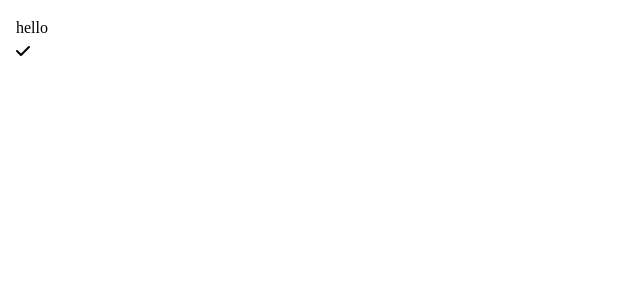
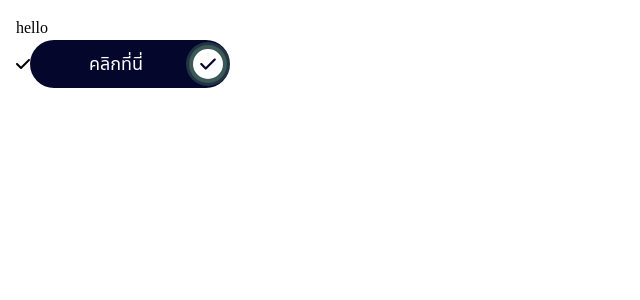
Before and after one commit to 3rdyearproj-mark-ohm-banjo/client, a Next.js app: page / in a window 1280 px wide. Shown: the top 300 px of the page, without its empty margins (0-640 px from the left). Built offline with nearby package versions, Linux system fonts and the light colour scheme; a web font is replaced by a local one.

Commit message:
add button width four style/with icon/size

```diff
--- a/components/Button.js
+++ b/components/Button.js
@@ -1,7 +1,240 @@
 import React from 'react'
+import PropTypes from 'prop-types'
+import styled, {css} from 'styled-components'
+import {COLORS} from '../styles/colors'
+import {FONTS, FONT_SIZE} from '../styles/fonts'
+import Icon from './Icon'
+import {ICONS} from '../config/icon'
 
-const Button = () => {
-  return <div>Button</div>
+const size = {
+  sm: '38px',
+  md: '48px',
+  lg: '52px',
+}
+
+const iconSizes = {
+  sm: {
+    item: '22px',
+    outer1: '26px',
+    outer2: '30px',
+  },
+  md: {
+    item: '30px',
+    outer1: '38px',
+    outer2: '44px',
+  },
+  lg: {
+    item: '34px',
+    outer1: '42px',
+    outer2: '48px',
+  },
+}
+
+const iconSizeStyled = (size) => css`
+  width: ${iconSizes[size].outer2};
+
+  > div {
+    width: ${iconSizes[size].item};
+    height: ${iconSizes[size].item};
+  }
+
+  &:before {
+    width: ${iconSizes[size].outer1};
+    height: ${iconSizes[size].outer1};
+  }
+
+  &:after {
+    width: ${iconSizes[size].outer2};
+    height: ${iconSizes[size].outer2};
+  }
+`
+
+const primaryStyled = css`
+  background-color: ${COLORS.PRIMARY};
+  color: ${COLORS.WHITE};
+  border: none;
+
+  &:hover {
+    box-shadow: 0 5px 5px -5px rgba(4, 6, 44, 0.15),
+      0 10px 10px -5px rgba(4, 6, 44, 0.15),
+      0 15px 15px -5px rgba(4, 6, 44, 0.15),
+      0 20px 20px -5px rgba(4, 6, 44, 0.15);
+  }
+`
+
+const secondaryStyled = css`
+  background-color: ${COLORS.GREEN};
+  color: ${COLORS.PRIMARY};
+  border: none;
+
+  &:hover {
+    box-shadow: 0 5px 5px -5px rgb(153 233 165 / 15%),
+      0 10px 10px -5px rgba(153, 233, 165, 0.15),
+      0 15px 15px -5px rgba(153, 233, 165, 0.15),
+      0 20px 20px -5px rgba(153, 233, 165, 0.15);
+  }
+`
+
+const whiteBorderStyled = css`
+  background-color: ${COLORS.WHITE};
+  color: ${COLORS.PRIMARY};
+  border: 1px solid ${COLORS.PRIMARY};
+
+  &:hover {
+    background: ${COLORS.PRIMARY};
+    color: ${COLORS.WHITE};
+    box-shadow: 0 5px 5px -5px rgba(4, 6, 44, 0.15),
+      0 10px 10px -5px rgba(4, 6, 44, 0.15),
+      0 15px 15px -5px rgba(4, 6, 44, 0.15),
+      0 20px 20px -5px rgba(4, 6, 44, 0.15);
+  }
+`
+
+const orangeGradientStyled = css`
+  background: linear-gradient(${COLORS.PINK}, ${COLORS.ORANGE});
+  color: ${COLORS.WHITE};
+  border: none;
+`
+const smSize = css`
+  border-radius: 24px;
+  min-height: 32px;
+  padding: 4px 10px;
+  font-size: ${FONT_SIZE.MD};
+  ${(props) => props.withIcon && `padding:4px ${size.sm} 4px 10px;`}
+`
+
+const mdSize = css`
+  border-radius: 24px;
+  min-height: 48px;
+  min-width: 200px;
+  padding: 10px 20px;
+  font-size: ${FONT_SIZE.LG};
+  ${(props) => props.withIcon && `padding:10px ${size.md} 10px 20px;`}
+`
+
+const lgSize = css`
+  border-radius: 40px;
+  min-height: 52px;
+  min-width: 220px;
+  padding: 10px 20px;
+  font-size: ${FONT_SIZE.XL};
+  ${(props) => props.withIcon && `padding:10px ${size.lg} 10px 20px;`}
+`
+
+const IconContainer = styled.span`
+  position: absolute;
+  top: 0;
+  right: 0;
+  height: 100%;
+
+  > div {
+    border-radius: 50%;
+    background: ${COLORS.WHITE};
+    color: ${COLORS.PRIMARY};
+    z-index: 2;
+    position: absolute;
+    top: 50%;
+    left: 50%;
+    transform: translate(-50%, -50%);
+    > svg {
+      position: absolute;
+      top: 50%;
+      left: 50%;
+      transform: translate(-50%, -50%);
+      padding: 10px;
+    }
+  }
+
+  &:before,
+  &:after {
+    display: block;
+    content: '';
+    border-radius: 50%;
+    transition: background 0.22s ease-in-out;
+    position: absolute;
+    top: 50%;
+    left: 50%;
+    transform: translate(-50%, -50%);
+    background: rgba(153, 233, 165, 0.2);
+  }
+
+  &:before {
+    z-index: 1;
+  }
+
+  ${(props) => props.btnSize && iconSizeStyled(props.btnSize)};
+`
+
+const ButtonStyled = styled.button`
+  position: relative;
+  font-family: ${FONTS.PRIMARY};
+  transition: background 0.22s ease-out, color 0.22s ease-out,
+    box-shadow 0.22s ease-out, transform 0.22s ease-out;
+
+  ${(props) => props.btnSize.toLowerCase() === 'sm' && smSize}
+  ${(props) => props.btnSize.toLowerCase() === 'md' && mdSize}
+  ${(props) => props.btnSize.toLowerCase() === 'lg' && lgSize}
+  ${(props) => props.btnType.toLowerCase() === 'primary' && primaryStyled}
+  ${(props) => props.btnType.toLowerCase() === 'secondary' && secondaryStyled}
+    ${(props) => props.btnType === 'whiteBorder' && whiteBorderStyled}
+    ${(props) => props.btnType === 'orangeGradient' && orangeGradientStyled};
+  ${(props) => props.fullWidth && 'width: 100%;'}
+
+  &:hover > span:last-child:before,
+  &:hover > span:last-child:after {
+    ${(props) => props.withIcon && 'background: rgba(153, 233, 165, 0.7);'}
+  }
+`
+
+const Button = ({
+  btnType,
+  btnSize,
+  onClick,
+  children,
+  withIcon,
+  iconName,
+  fullWidth,
+}) => {
+  return (
+    <ButtonStyled
+      btnType={btnType}
+      btnSize={btnSize}
+      onClick={onClick}
+      withIcon={withIcon}
+      fullWidth={fullWidth}
+    >
+      {children ?? 'click me'}
+      {withIcon && (
+        <IconContainer btnSize={btnSize}>
+          <div>
+            <Icon iconName={iconName} />
+          </div>
+        </IconContainer>
+      )}
+    </ButtonStyled>
+  )
+}
+
+Button.propTypes = {
+  btnType: PropTypes.oneOf([
+    'primary',
+    'secondary',
+    'whiteBorder',
+    'orangeGradient',
+  ]),
+  btnSize: PropTypes.oneOf(['sm', 'md', 'lg']),
+  withIcon: PropTypes.bool,
+  fullWidth: PropTypes.bool,
+  iconName: PropTypes.object,
+  onClick: PropTypes.func,
+  children: PropTypes.node,
+}
+
+Button.defaultProps = {
+  btnType: 'primary',
+  btnSize: 'md',
+  withIcon: false,
+  iconName: ICONS.faCheck,
 }
 
 export default Button
--- a/package.json
+++ b/package.json
@@ -16,6 +16,7 @@
     "next": "12.1.1",
     "react": "17.0.2",
     "react-dom": "17.0.2",
+    "react-spring": "^9.4.4",
     "styled-components": "^5.3.5"
   },
   "devDependencies": {
--- a/pages/index.js
+++ b/pages/index.js
@@ -1,5 +1,6 @@
 import Head from 'next/head'
-import { Icon, Layout } from '../components'
+import {Icon, Layout} from '../components'
+import Button from '../components/Button'
 
 export default function Home() {
   return (
@@ -7,14 +8,17 @@ export default function Home() {
       <Head>
         <title>Share my Book</title>
         <meta
-          name='description'
-          content='INT365/371 Share my Book Application'
+          name="description"
+          content="INT365/371 Share my Book Application"
         />
-        <link rel='icon' href='/favicon.ico' />
+        <link rel="icon" href="/favicon.ico" />
       </Head>
       <Layout>
         <div>hello</div>
         <Icon />
+        <Button btnSize="md" withIcon={true}>
+          คลิกที่นี่
+        </Button>
       </Layout>
     </>
   )
--- a/styles/fonts.js
+++ b/styles/fonts.js
@@ -1,13 +1,13 @@
-export const FONT_FAMILY = {
-  PRIMARY: 'Noto Sans Thai',
+export const FONTS = {
+  PRIMARY: 'Noto Sans Thai, Questrial',
   SECONDARY: 'Questrial',
   SARABUN: 'Sarabun',
 }
 
 export const FONT_SIZE = {
-  xs: '12px',
-  sm: '14px',
-  md: '16px',
-  lg: '18px',
-  xl: '20px',
+  XS: '12px',
+  SM: '14px',
+  MD: '16px',
+  LG: '18px',
+  XL: '20px',
 }
```
Also changed, not shown: 1 other file (tests, documents, lock files or other folders).
